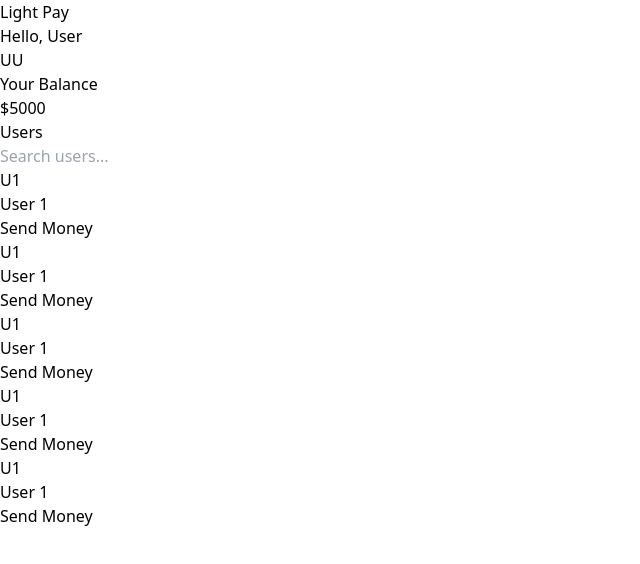
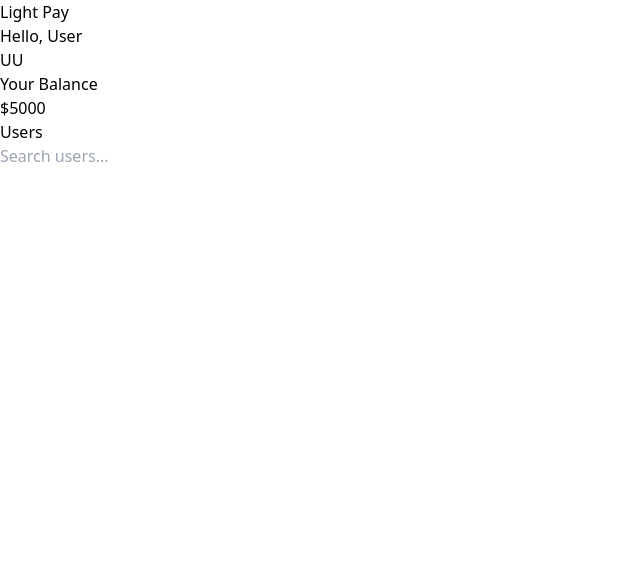
Before and after one commit to hiteshsharma-gh/Lpay, a React (Vite) app in the folder frontend/: page /dashboard in a window 1280 px wide. Shown: the top 564 px of the page, without its empty margins (0-640 px from the left). Built offline with nearby package versions, Linux system fonts and the light colour scheme.

Commit message:
shift user component from dashboard to searchbar component

```diff
--- a/frontend/src/components/Dashboard.jsx
+++ b/frontend/src/components/Dashboard.jsx
@@ -1,7 +1,6 @@
 import Balance from "./Balance"
 import Navbar from "./Navbar"
 import SearchBar from "./SearchBar"
-import Users from "./Users"
 
 function Dashboard() {
   return (
@@ -9,11 +8,6 @@ function Dashboard() {
       <Navbar heading='Light Pay' firstName='User' lastName='User' greating='Hello, User' />
       <Balance balance='5000' />
       <SearchBar />
-      <Users firstName='User' lastName='1' />
-      <Users firstName='User' lastName='1' />
-      <Users firstName='User' lastName='1' />
-      <Users firstName='User' lastName='1' />
-      <Users firstName='User' lastName='1' />
     </div>
   )
 }
--- a/frontend/src/components/SearchBar.jsx
+++ b/frontend/src/components/SearchBar.jsx
@@ -1,8 +1,23 @@
 import { useRecoilState } from "recoil"
+import Users from "./Users"
 import searchUserAtom from "../atoms/searchUser.atom"
+import { useEffect } from "react";
+import axios from "axios";
 
 function SearchBar() {
   const [searchUser, setSearchUser] = useRecoilState(searchUserAtom)
+
+  let users = [];
+  useEffect(() => {
+    const count = setTimeout(() => {
+      axios.get(process.env.SERVER_API_URI + `/bulk?filter=${searchUser}`)
+        .then((response) => {
+          users = response.data
+        })
+    }, 200)
+
+    return clearTimeout(count)
+  }, [searchUser])
 
   function onChange(e) {
     const value = e.target.value
@@ -10,9 +25,12 @@ function SearchBar() {
   }
 
   return (
-    <div className='w-full h-fit flex justify-center items-start gap-4 flex-col px-10 pb-5'>
-      <h2 className='font-bold text-2xl'>Users</h2>
+    <div className='w-full h-fit flex justify-center items-start gap-2 flex-col px-10 '>
+      <h2 className='font-bold text-2xl pb-5'>Users</h2>
       <input className='w-full h-10 px-3 border border-zinc-400 rounded-md' name='searchUser' onChange={onChange} placeholder='Search users...' value={searchUser}></input>
+      {users.map((user) => {
+        <Users firstName={user.firstName} lastName={user.lastName} />
+      })}
     </div>
   )
 }
--- a/frontend/src/components/Users.jsx
+++ b/frontend/src/components/Users.jsx
@@ -10,7 +10,7 @@ function Users(props) {
         <p className='font-semibold text-lg'>{`${props.firstName} ${props.lastName}`}</p>
       </div>
       <div className='w-32 h-fit flex justify-end'>
-        <Button text='Send Money' />
+        <Button text='Send Money' lastName={props.lastName} firstName={props.firstName} />
       </div>
     </div>
   )
```
